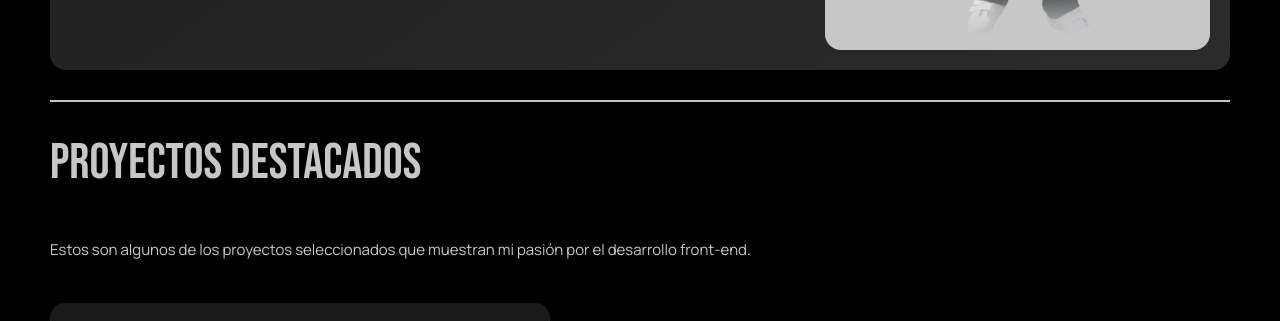
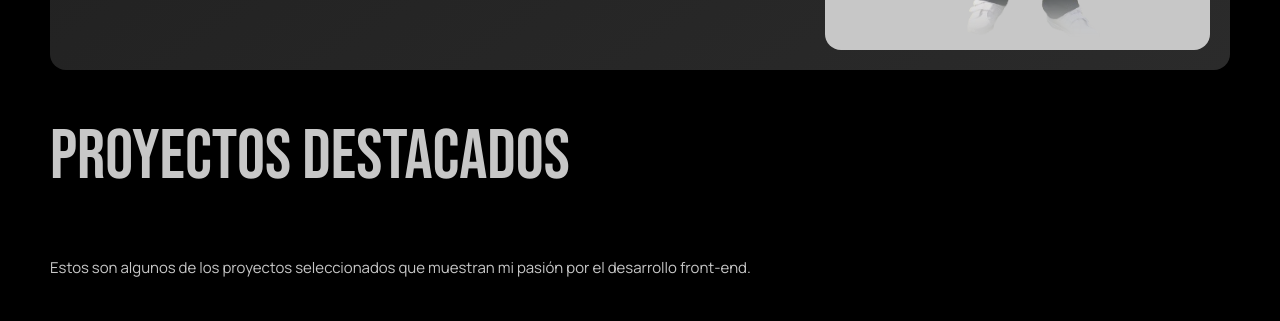
Before and after one commit to DylanBenz2000/portafolio-react, a React (Vite) app: page / in a window 1280 px wide. Shown: the part 550-871 px from the top of the page. Built offline with nearby package versions, Linux system fonts and the light colour scheme; data requests are answered from the project's data file.

Commit message:
Se agregaron efectos al componente Projects

```diff
--- a/src/components/Projects/Projects.module.css
+++ b/src/components/Projects/Projects.module.css
@@ -1,8 +1,9 @@
 .title{
-    border-top: 2px solid #C7C7C7;
+    /* border-top: 2px solid #C7C7C7; */
     display: flex;
     flex-direction: column;
-    margin: 30px 0 30px 0;
+    margin: 0 0 30px 0;
+    /* width: 100%; */
 }
 
 .title h1{
@@ -11,8 +12,13 @@
     font-style: normal;
     color: #C7C7C7;
     text-transform: uppercase;
-    font-size: 50px;
+    font-size: 70px;
     display: inline;
+    transition: color 0.3s ease;
+}
+
+.title h1:hover {
+    color: #D3E97A;
 }
 
 .title p{
@@ -34,12 +40,17 @@
     /* border: 3px solid red; */
 }
 
+.container > div:hover {
+    transform: translateY(-10px);
+    box-shadow: 0 10px 15px rgba(0, 0, 0, 0.2);
+}
+
 .titlesProjects h1{
     font-family: "Bebas Neue", sans-serif;
     font-weight: 400;
     font-style: normal;
     color: #C7C7C7;
-    font-size: 45px;
+    font-size: 70px;
     display: inline;
 }
 
```
